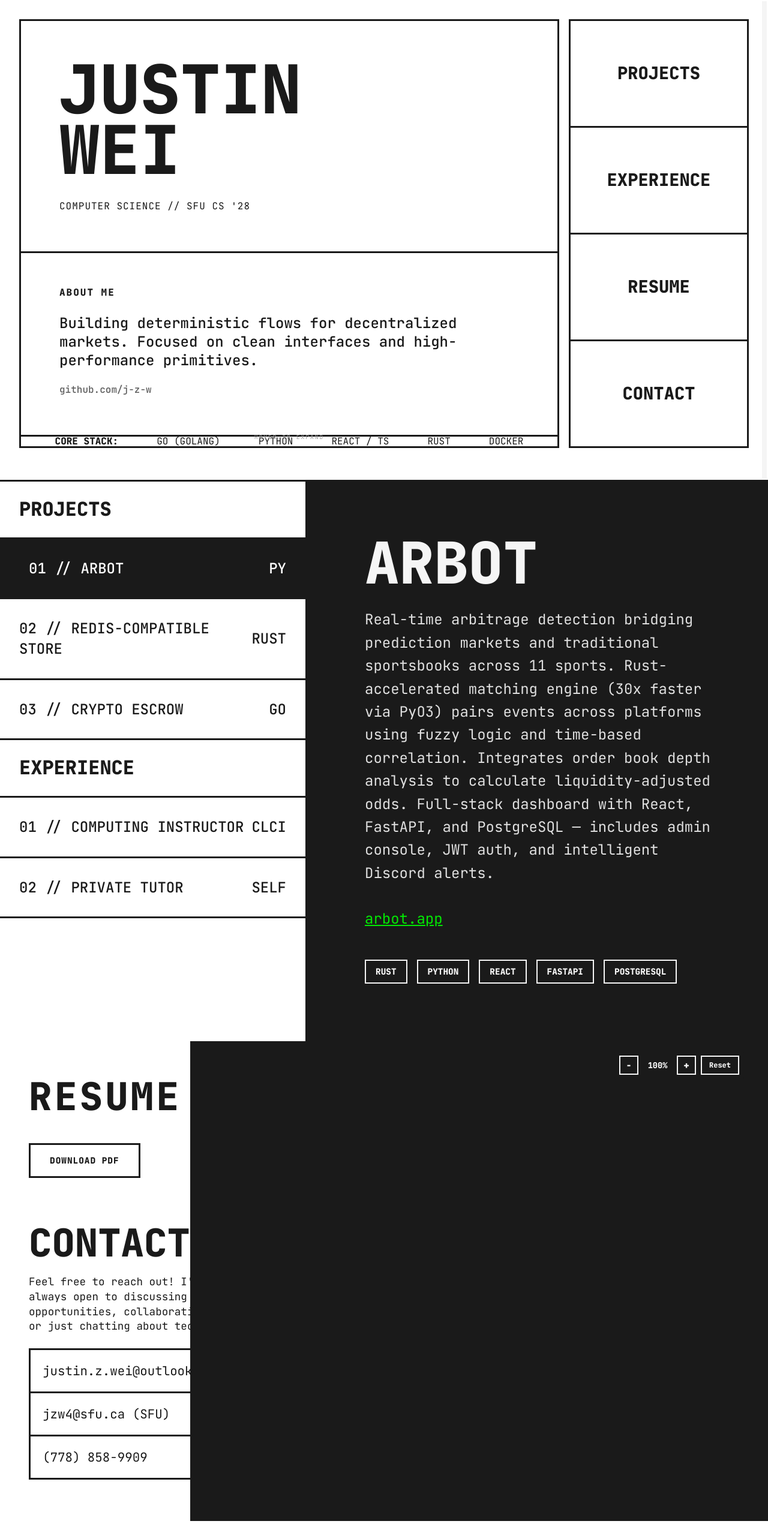
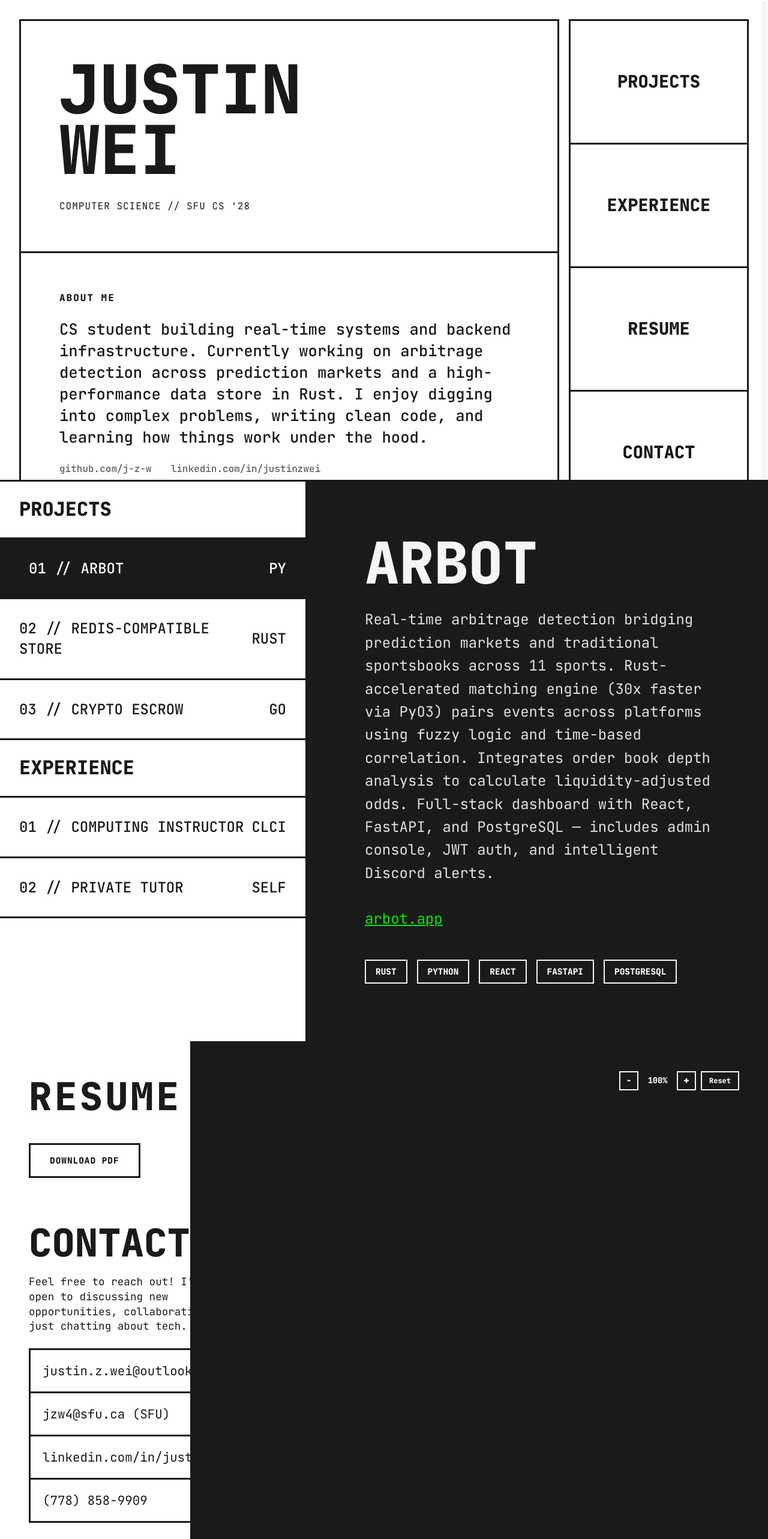
Before and after one commit to j-z-w/portfolio, a React (Vite) app: page / in a window 1280 px wide. Shown: the top 2566 px of the page at 60% size. Before the commit the page ends 2536 px from the top, so only its background shows below. Built offline with nearby package versions, Linux system fonts and the light colour scheme.

Commit message:
Update about section, add LinkedIn links, fix styling

```diff
--- a/index.html
+++ b/index.html
@@ -6,11 +6,8 @@
         <meta name="viewport" content="width=device-width, initial-scale=1.0" />
 
         <!-- Primary Meta Tags -->
-        <title>Justin Wei - Software Engineer | SFU CS '28</title>
-        <meta
-            name="title"
-            content="Justin Wei - Software Engineer | SFU CS '28"
-        />
+        <title>Justin Wei | SFU CS '28</title>
+        <meta name="title" content="Justin Wei | SFU CS '28" />
         <meta
             name="description"
             content="Computer Science student at SFU building deterministic flows for decentralized markets. Experienced in Go, Python, React, and Rust. Check out my projects including Arbot, a real-time arbitrage detection system."
@@ -24,10 +21,7 @@
         <!-- Open Graph / Facebook -->
         <meta property="og:type" content="website" />
         <meta property="og:url" content="https://justinwei.ca/" />
-        <meta
-            property="og:title"
-            content="Justin Wei - Software Engineer | SFU CS '28"
-        />
+        <meta property="og:title" content="Justin Wei | SFU CS '28" />
         <meta
             property="og:description"
             content="Computer Science student at SFU building deterministic flows for decentralized markets. Experienced in Go, Python, React, and Rust."
@@ -37,10 +31,7 @@
         <!-- Twitter -->
         <meta property="twitter:card" content="summary_large_image" />
         <meta property="twitter:url" content="https://justinwei.ca/" />
-        <meta
-            property="twitter:title"
-            content="Justin Wei - Software Engineer | SFU CS '28"
-        />
+        <meta property="twitter:title" content="Justin Wei | SFU CS '28" />
         <meta
             property="twitter:description"
             content="Computer Science student at SFU building deterministic flows for decentralized markets. Experienced in Go, Python, React, and Rust."
--- a/src/App.css
+++ b/src/App.css
@@ -112,16 +112,22 @@
 .about-cell {
     grid-column: 1;
     grid-row: 2;
-    font-size: 1.5rem;
+    font-size: 1.6rem;
     font-weight: 500;
     justify-content: flex-start;
     padding: 4rem;
-    padding-top: 3.5rem;
-    line-height: 1.3;
+    padding-top: 4rem;
+    line-height: 1.4;
+}
+
+.about-links {
+    display: flex;
+    flex-direction: row;
+    gap: 2rem;
+    margin-top: 1.5rem;
 }
 
 .about-github-link {
-    margin-top: 1.5rem;
     font-size: 1rem;
     color: var(--text-color);
     text-decoration: none;
@@ -215,7 +221,7 @@
 }
 
 .stack-cell:hover .stack-overlay-content {
-    top: 3.5rem;
+    top: 2rem;
     transform: translateY(0);
 }
 
--- a/src/App.tsx
+++ b/src/App.tsx
@@ -316,9 +316,13 @@ function App() {
           <div className="cell about-cell">
             <h2 className="about-heading">ABOUT ME</h2>
             <p>
-              Building deterministic flows for decentralized markets. Focused on
-              clean interfaces and high-performance primitives.
+              CS student building real-time systems and backend infrastructure.
+              Currently working on arbitrage detection across prediction markets
+              and a high-performance data store in Rust. I enjoy digging into
+              complex problems, writing clean code, and learning how things work
+              under the hood.
             </p>
+            <div className="about-links">
               <a
                 href={`https://github.com/${decode(obfuscatedContact.github)}`}
                 target="_blank"
@@ -327,6 +331,15 @@ function App() {
               >
                 github.com/{decode(obfuscatedContact.github)}
               </a>
+              <a
+                href="https://www.linkedin.com/in/justinzwei/"
+                target="_blank"
+                rel="noopener noreferrer"
+                className="about-github-link"
+              >
+                linkedin.com/in/justinzwei
+              </a>
+            </div>
           </div>
 
           {/* Row 3: Stack */}
@@ -623,6 +636,14 @@ function App() {
               {decode(obfuscatedContact.email2)} (SFU)
             </a>
             <a
+              href="https://www.linkedin.com/in/justinzwei/"
+              target="_blank"
+              rel="noopener noreferrer"
+              className="contact-link"
+            >
+              linkedin.com/in/justinzwei
+            </a>
+            <a
               href={`tel:${decode(obfuscatedContact.phoneHref)}`}
               className="contact-link"
             >
```
Lines whose indentation alone changed are shown as unchanged.
